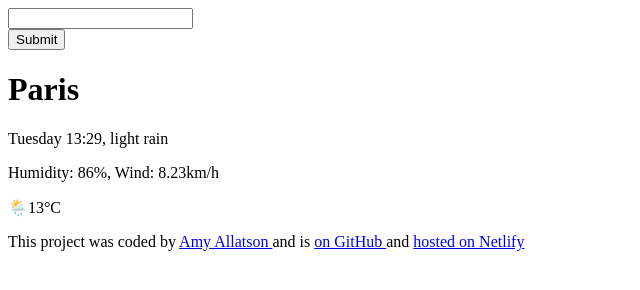
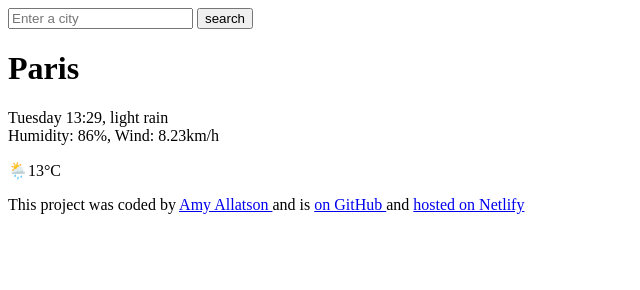
Before and after one commit to amyrosejoyce/weather-app-project, a plain HTML site: page index.html in a window 1280 px wide. Shown: the whole page, without its empty margins (0-640 px from the left). Drawn offline with Linux system fonts and the light colour scheme.

Commit message:
updated forms

```diff
--- a/index.html
+++ b/index.html
@@ -9,20 +9,19 @@
   </head>
   <body>
     <form>
-        <input type="search" name="" id="">
+        <input type="search" placeholder="Enter a city" id="">
+        <input type="submit"  value="search" id="">
     </form>
-    <form>
-        <input type="submit" name="" id="">
-    </form>
+    <div>
     <h1>
         Paris
     </h1>
     <p>
         Tuesday 13:29, light rain
-    </p>
-    <p>
+    </br>
        Humidity: 86%, Wind: 8.23km/h
     </p>
+    </div>
     <div> 🌦️13°C</div>
 
 
```
